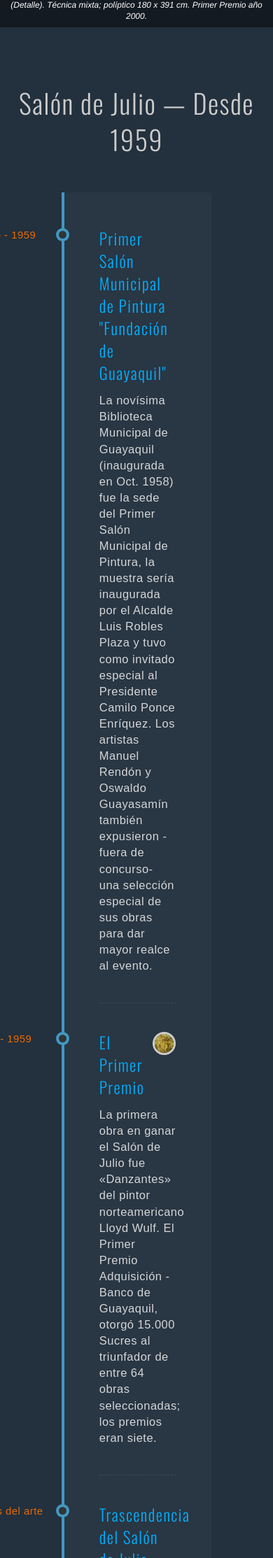
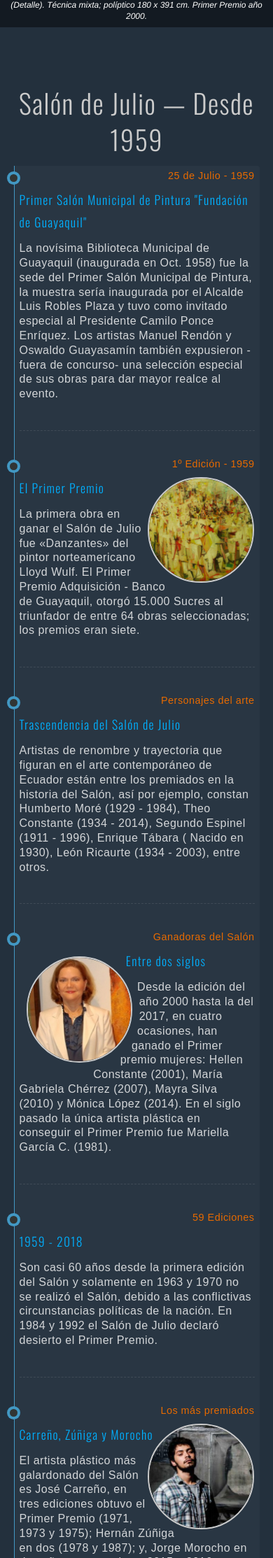
Before and after one commit to ybarbouro/salondejulio, a Jekyll site: the page built from index.html, in a window 390 px wide. Shown: the part 4128-6355 px from the top of the page at 70% size. Built offline with Jekyll 4.4.1, drawn with Linux system fonts in a browser that asks for light colours; a script that is not in the unit is left out; grey boxes are pictures that could not be loaded.

Commit message:
Timeline media queries added

```diff
--- a/css/main.css
+++ b/css/main.css
@@ -357,7 +357,6 @@
 .derecha{
 	margin: 1px;
 	float: right;
-
 }
 
 .timeline .event {
@@ -396,6 +395,52 @@
   content: "";
   top: 5px;
 }
+
+
+@media only screen and (max-width:600px) {
+  .timeline h1,
+  .timeline h2,
+  .timeline h3 {
+    letter-spacing: 1.3px;
+    font-size: 1.1em;
+  }
+
+  .timeline {
+    border-left: 1px solid #4298C3;
+    margin: 0 auto;
+    position: relative;
+    line-height: 1.3em;
+    font-size: 1em;
+    padding: 7px;
+    list-style: none;
+    text-align: left;
+    font-weight: 100;
+    min-width: 90%;
+  }
+
+  .timeline img {
+  	width: 45%;
+  	border-radius: 50%;
+  	border: 2px solid #ccc;
+  	shape-outside: circle(50%);
+  }
+
+  .timeline .event {
+    padding-top: 25px;
+  }
+
+  .timeline .event:before {
+    left: 0;
+    content: attr(data-date);
+    text-align: right;
+    width: 100%;
+    line-height: 1.1em;
+  }
+  .timeline .event:after {
+    left: -14px;
+  }
+}
+
 
 /* ==========================================================================
    Magazine classes
```
Also changed, not shown: 2 other files.
